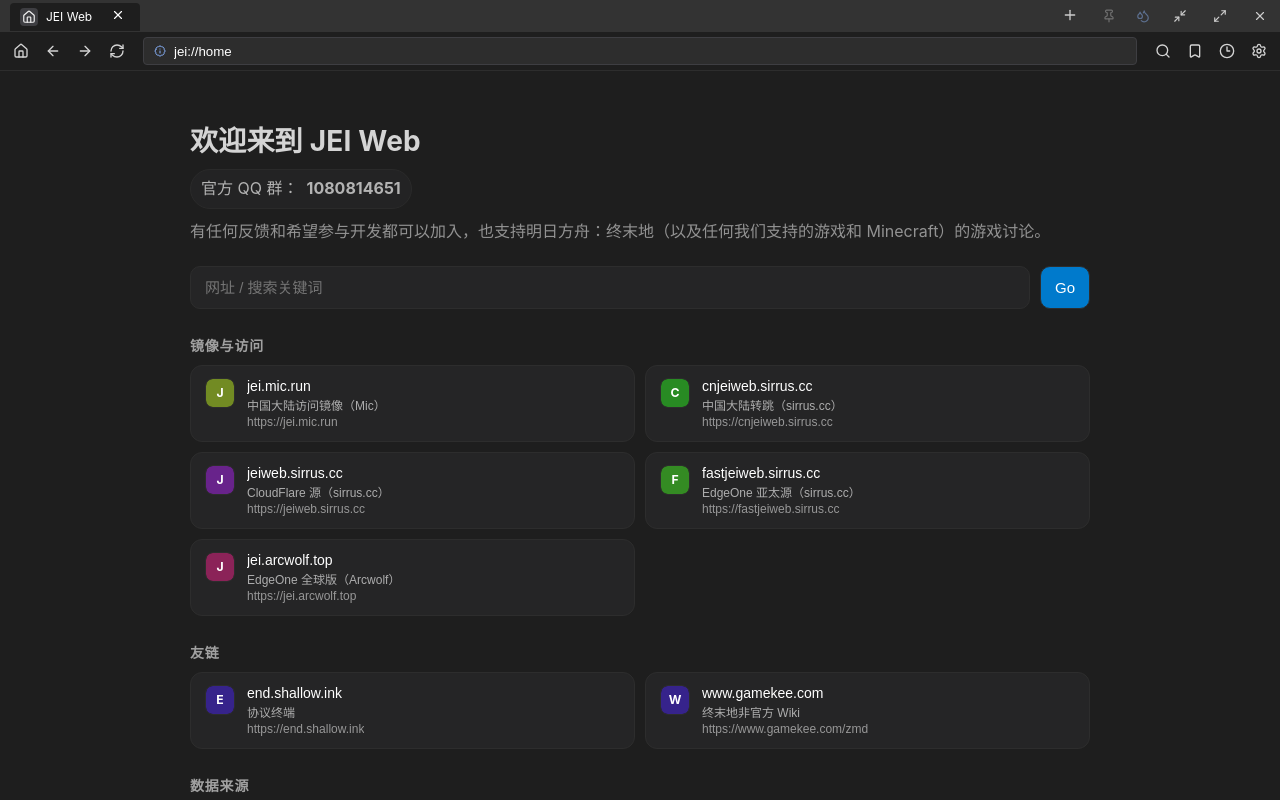
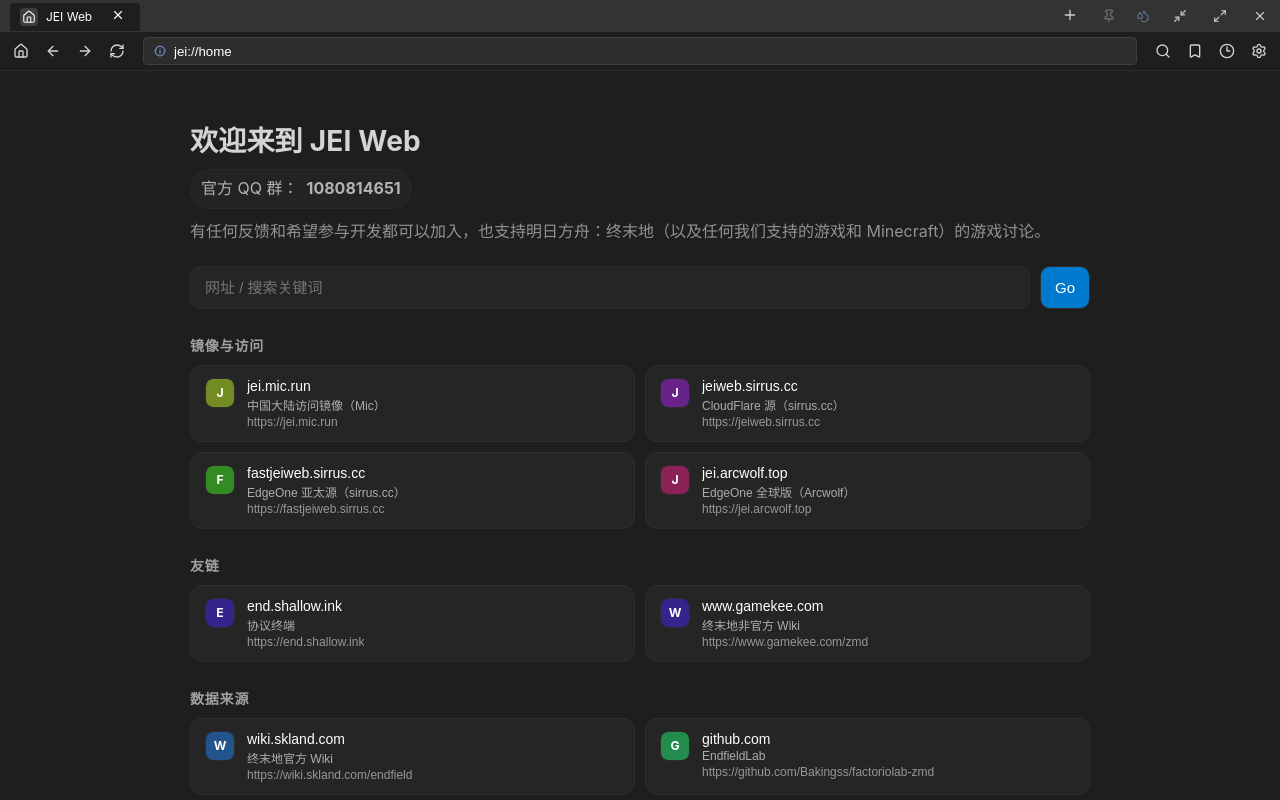
Before and after one commit to AndreaFrederica/JEIWebBrowser, a Vue app: page / in a window 1280 px wide. Built offline with nearby package versions, Linux system fonts and the light colour scheme.

Commit message:
Refactor code structure for improved readability and maintainability

```diff
--- a/src/renderer/internal-pages/InternalHomePage.vue
+++ b/src/renderer/internal-pages/InternalHomePage.vue
@@ -36,6 +36,7 @@
 const mirrors = computed(() => cards.value.filter((item) => item.group === 'mirrors'))
 const friends = computed(() => cards.value.filter((item) => item.group === 'friends'))
 const sources = computed(() => cards.value.filter((item) => item.group === 'sources'))
+const tools = computed(() => cards.value.filter((item) => item.group === 'tools'))
 
 function hostOf(value: string): string {
   try {
@@ -133,6 +134,20 @@
       <h2>数据来源</h2>
       <div class="cards">
         <button v-for="item in sources" :key="item.url" class="card" @click="open(item.url)">
+          <img class="icon" :src="item.iconUrl" alt="">
+          <div class="meta">
+            <div class="title">{{ item.title }}</div>
+            <div class="desc">{{ item.desc }}</div>
+            <div class="url">{{ item.url }}</div>
+          </div>
+        </button>
+      </div>
+    </section>
+
+    <section class="section">
+      <h2>其他工具和资料</h2>
+      <div class="cards">
+        <button v-for="item in tools" :key="item.url" class="card" @click="open(item.url)">
           <img class="icon" :src="item.iconUrl" alt="">
           <div class="meta">
             <div class="title">{{ item.title }}</div>
--- a/src/renderer/pages/internal-home.ts
+++ b/src/renderer/pages/internal-home.ts
@@ -5,20 +5,27 @@
 export const INTERNAL_STORAGE = 'jei://storage'
 
 export interface HomeLink {
-  group: 'mirrors' | 'friends' | 'sources'
+  group: 'mirrors' | 'friends' | 'sources' | 'tools'
   url: string
   desc: string
 }
 
 export const HOME_LINKS: HomeLink[] = [
   { group: 'mirrors', url: 'https://jei.mic.run', desc: '中国大陆访问镜像（Mic）' },
-  { group: 'mirrors', url: 'https://cnjeiweb.sirrus.cc', desc: '中国大陆转跳（sirrus.cc）' },
+//   { group: 'mirrors', url: 'https://cnjeiweb.sirrus.cc', desc: '中国大陆转跳（sirrus.cc）' },
   { group: 'mirrors', url: 'https://jeiweb.sirrus.cc', desc: 'CloudFlare 源（sirrus.cc）' },
   { group: 'mirrors', url: 'https://fastjeiweb.sirrus.cc', desc: 'EdgeOne 亚太源（sirrus.cc）' },
   { group: 'mirrors', url: 'https://jei.arcwolf.top', desc: 'EdgeOne 全球版（Arcwolf）' },
   { group: 'friends', url: 'https://end.shallow.ink', desc: '协议终端' },
   { group: 'friends', url: 'https://www.gamekee.com/zmd', desc: '终末地非官方 Wiki' },
-  { group: 'sources', url: 'https://wiki.skland.com/endfield', desc: '官方 Wiki（数据来源之一）' }
+  { group: 'sources', url: 'https://wiki.skland.com/endfield', desc: '终末地官方 Wiki' },
+    { group: 'sources', url: 'https://github.com/Bakingss/factoriolab-zmd', desc: 'EndfieldLab' },
+  { group: 'tools', url: 'https://github.com/AndreaFrederica/jei-web', desc: 'GitHub（JEI-Web）' },
+  { group: 'tools', url: 'https://github.com/AndreaFrederica/JEIWebBrowser', desc: 'GitHub（JEI-Web浏览器）' },
+  { group: 'tools', url: 'https://blog.sirrus.cc', desc: 'Blog' },
+  { group: 'tools', url: 'https://wiki.sirrus.cc', desc: 'Wiki' },
+  { group: 'tools', url: 'https://anh.sirrus.cc', desc: '小说助手 - 让你的VSCode变成专业的写作软件' },
+  { group: 'tools', url: 'https://lunalauncher.sirrus.cc', desc: 'Luna Launcher - 高可定制的 Minecraft 启动器' }
 ]
 
 export function isInternalUrl(value: string): boolean {
```
Also changed, not shown: 1 other file (tests, documents, lock files or other folders).
